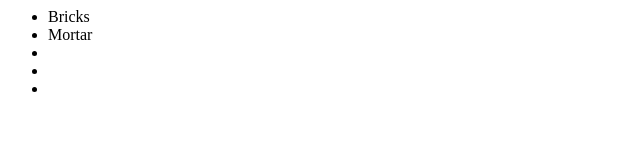
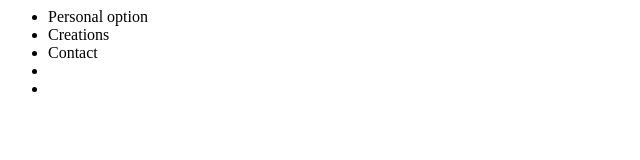
Before and after one commit to juliocesar1235/newTest, a plain HTML site: page index.html in a window 1280 px wide. Shown: the whole page, without its empty margins (0-640 px from the left). Drawn offline with Linux system fonts and the light colour scheme.

Commit message:
New info added

```diff
--- a/index.html
+++ b/index.html
@@ -2,9 +2,9 @@
   <body>
     <div>
       <ul>
-        <li>Bricks</li>
-        <li>Mortar</li>
-        <li></li>
+        <li>Personal option</li>
+        <li>Creations</li>
+        <li>Contact</li>
         <li></li>
         <li></li>
       </ul>
```
